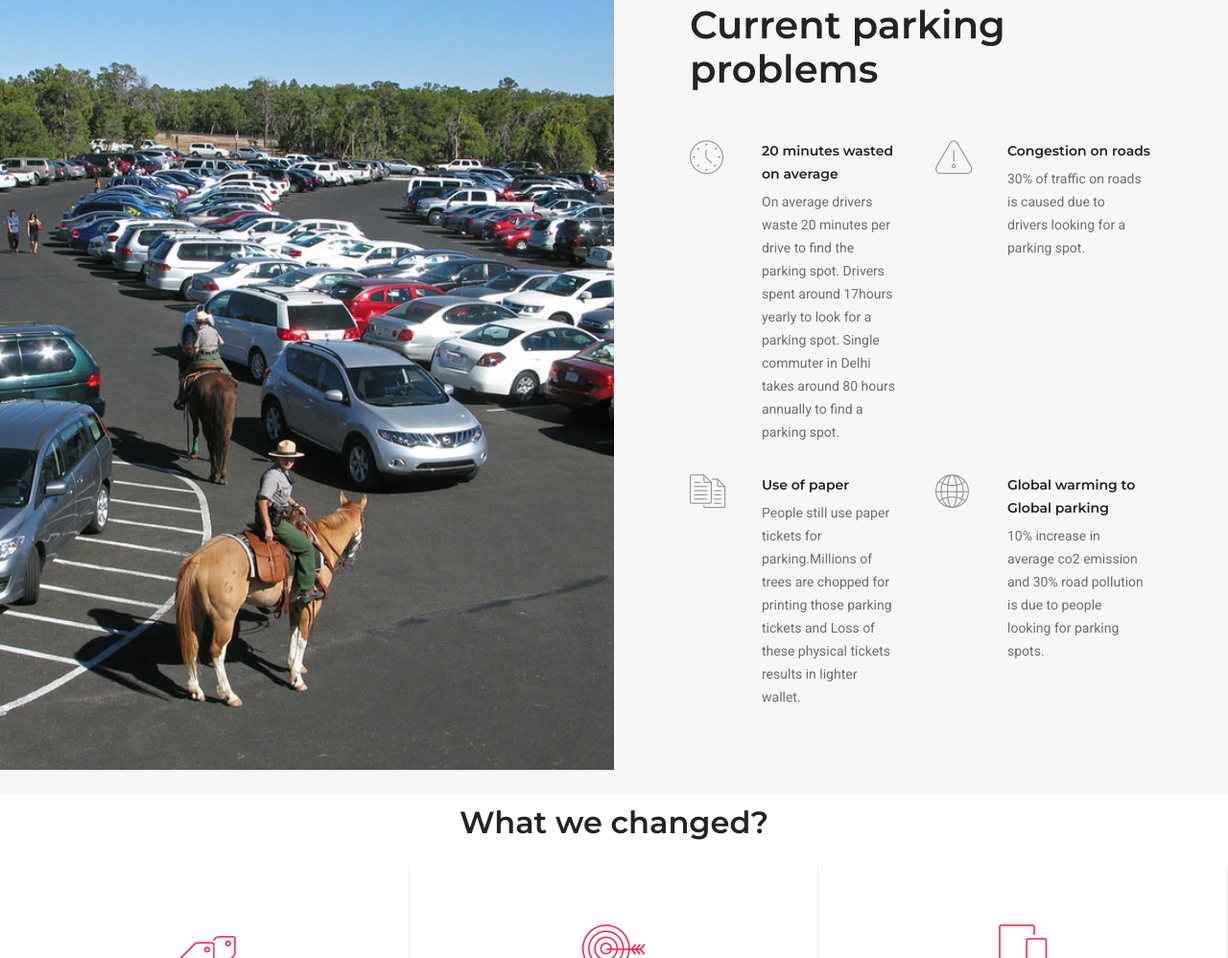
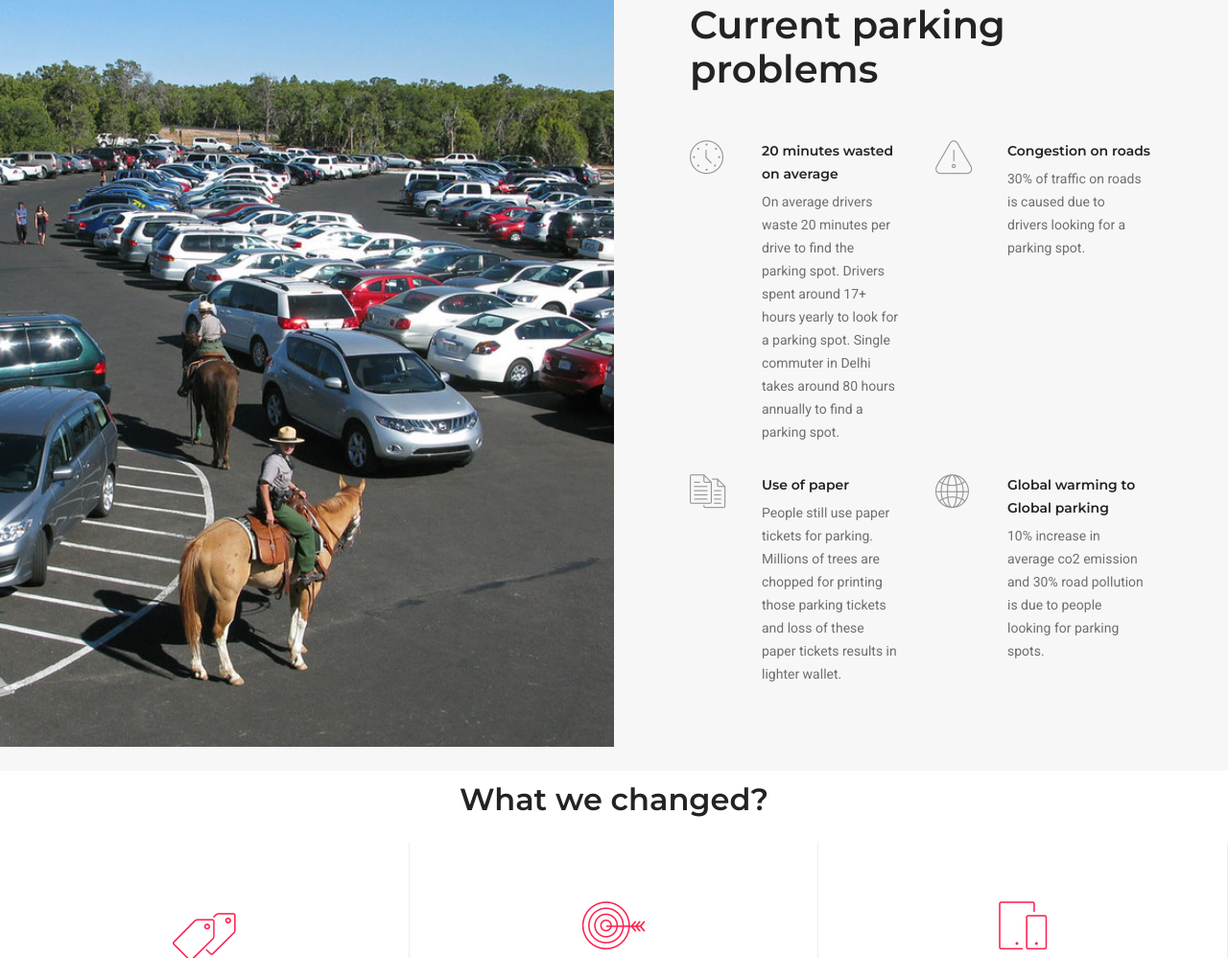
Before and after one commit to shaikhriyaz434/spotit-website, a plain HTML site: page index.html in a window 1280 px wide. Shown: the part 1500-2498 px from the top of the page at 96% size. Drawn offline with Linux system fonts and the light colour scheme.

Commit message:
final touch

```diff
--- a/index.html
+++ b/index.html
@@ -274,7 +274,7 @@
                                     </div>
 
                                     <p class="width-95 md-width-100">On average drivers waste 20 minutes per drive to
-                                        find the parking spot. Drivers spent around 17hours yearly to look for a parking
+                                        find the parking spot. Drivers spent around 17+ hours yearly to look for a parking
                                         spot.
                                         Single commuter in Delhi takes around 80 hours annually to find a parking spot.
                                     </p>
@@ -304,9 +304,9 @@
                                 <div class="feature-content">
                                     <div class="text-extra-dark-gray margin-5px-bottom alt-font font-weight-600">Use of
                                         paper</div>
-                                    <p class="width-95 md-width-100">People still use paper tickets for parking.Millions
-                                        of trees are chopped for printing those parking tickets and Loss of
-                                        these physical tickets results in lighter wallet.</p>
+                                    <p class="width-95 md-width-100">People still use paper tickets for parking. Millions
+                                        of trees are chopped for printing those parking tickets and loss of
+                                        these paper tickets results in lighter wallet.</p>
                                 </div>
                             </div>
                         </div>
```
